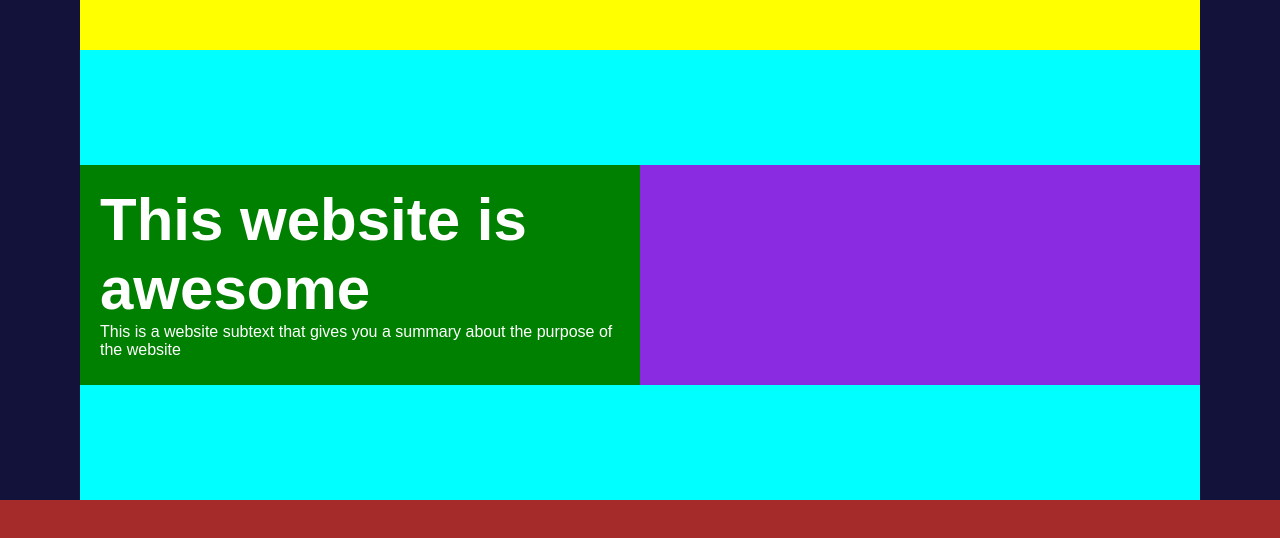
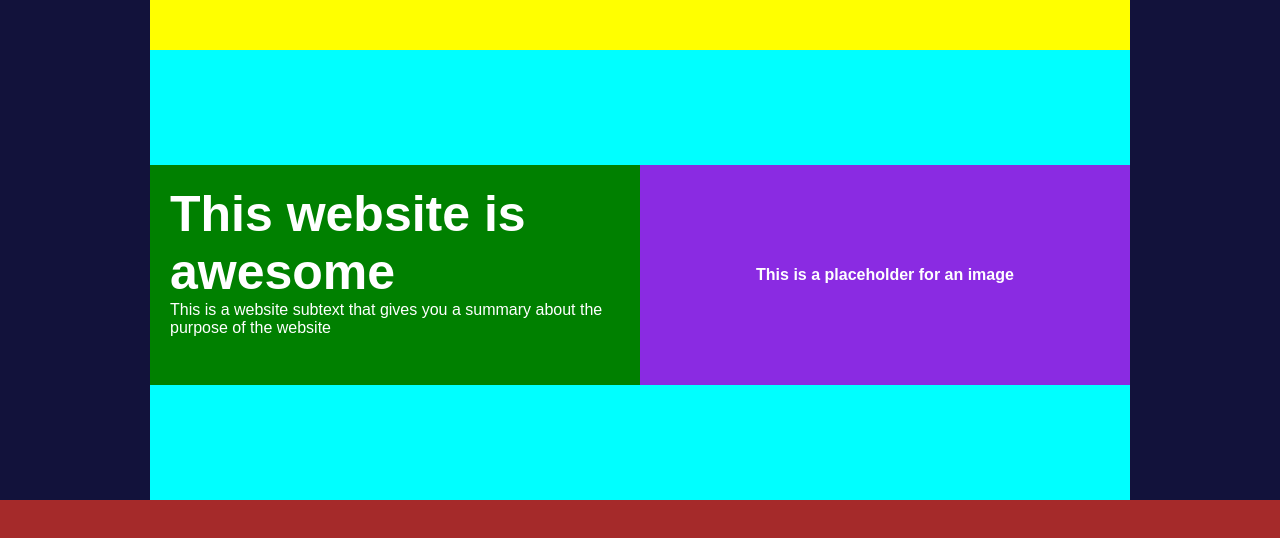
Before and after one commit to kendooshere/project_1-odin_project-, a plain HTML site: page index.html in a window 1280 px wide. Drawn offline with Linux system fonts and the light colour scheme.

Commit message:
changed the font size of h1 in leftidv, increased left-right padding in header div

```diff
--- a/index.html
+++ b/index.html
@@ -17,7 +17,10 @@
                         <h1>This website is awesome</h1>
                         <h4>This is a website subtext that gives you a summary about the purpose of the website</h4>
                     </div>
-                <div id="rightdiv"></div>
+                <div id="rightdiv">
+                    <h4>This is a placeholder for an image
+                    </h4>
+                </div>
                 </div>
             </div>
         </div>
--- a/style.css
+++ b/style.css
@@ -11,7 +11,7 @@ width: 100%;
     height:500px;
     width: 100%;
     background-color: rgb(18, 18, 59);
-    padding:0px 80px 50px;
+    padding:0px 150px 50px;
 }
 #bottom{
     height:100%;
@@ -43,7 +43,7 @@ width: 100%;
     font-weight: 200;
 }
 #leftdiv>h1{
-    font-size: 60px;
+    font-size: 50px;
     font-family:Arial, Helvetica, sans-serif ;
     color: white;
 }
@@ -59,4 +59,10 @@ width: 100%;
     width: 50%;
     padding:20px;
     background-color: blueviolet;
+    display: flex;
+    align-items: center;
+    justify-content: center;
+    color:white;
+    font-family:Arial, Helvetica, sans-serif;
+    font-weight: 100;
 }
```
Also changed, not shown: project.html (+2 -0 lines).
